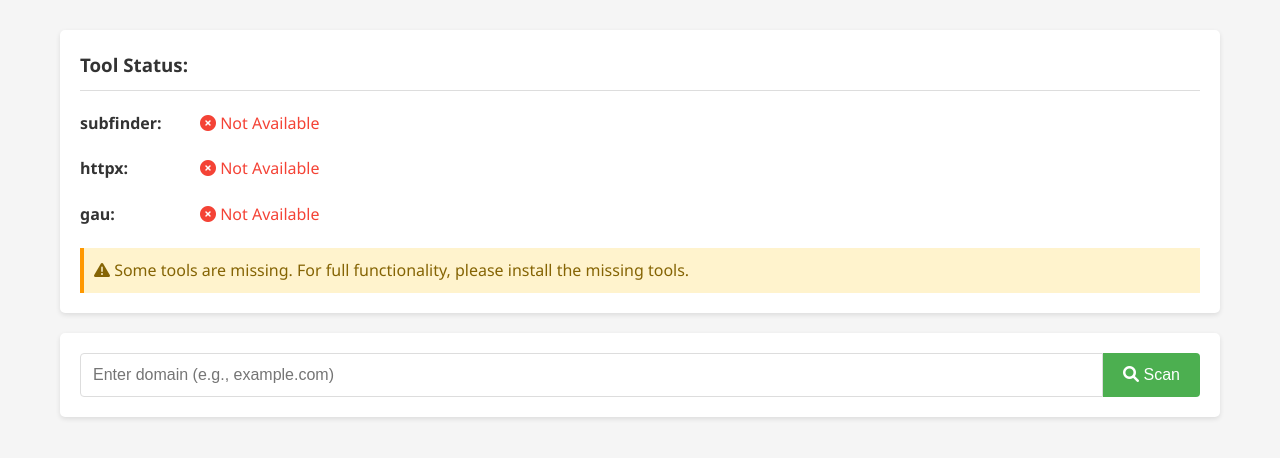
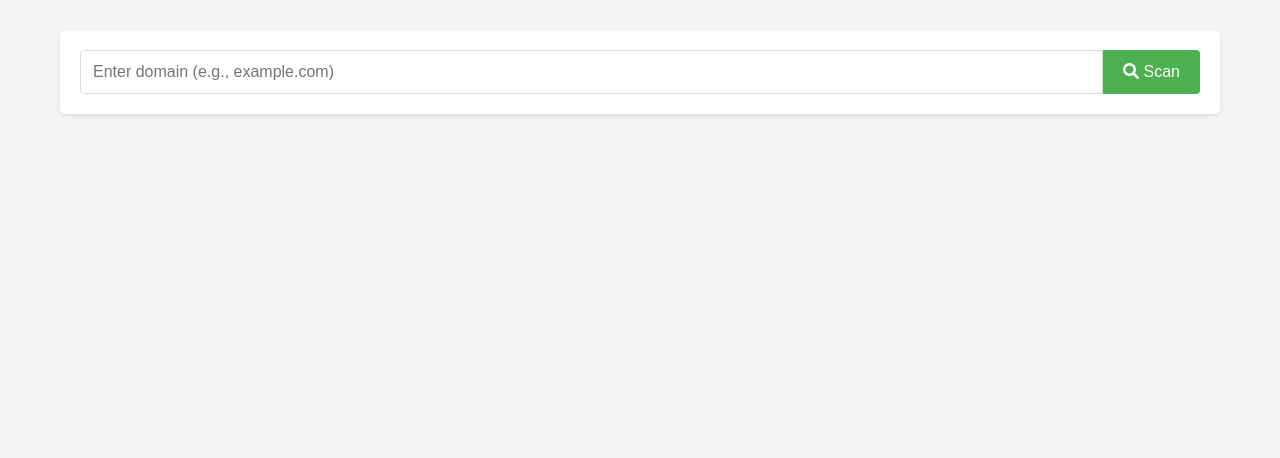
Before and after one commit to Alaswadi/reconAug, a Flask app: page / in a window 1280 px wide. Shown: the part 147-605 px from the top of the page. Run offline with Flask 3, Linux system fonts and the light colour scheme.

Commit message:
fix front-end

```diff
--- a/app.py
+++ b/app.py
@@ -346,8 +346,7 @@
 
 @app.route('/')
 def index():
-    tools = check_tools()
-    return render_template('index.html', tools=tools)
+    return render_template('index.html')
 
 def run_scan_in_background(task_id, domain):
     """Run the scan in a background thread and update progress"""
--- a/static/style.css
+++ b/static/style.css
@@ -40,58 +40,6 @@
 
 header h1 {
     margin-bottom: 10px;
-}
-
-.tool-status {
-    background-color: white;
-    padding: 20px;
-    border-radius: 5px;
-    box-shadow: 0 2px 5px rgba(0, 0, 0, 0.1);
-    margin-bottom: 20px;
-}
-
-.tool-status h3 {
-    margin-bottom: 15px;
-    border-bottom: 1px solid var(--border-color);
-    padding-bottom: 10px;
-}
-
-.tool-status ul {
-    list-style: none;
-}
-
-.tool-status li {
-    margin-bottom: 10px;
-    display: flex;
-    align-items: center;
-}
-
-.tool-name {
-    font-weight: bold;
-    width: 100px;
-    display: inline-block;
-}
-
-.status {
-    padding: 5px 10px;
-    border-radius: 3px;
-    margin-left: 10px;
-}
-
-.available {
-    color: var(--success-color);
-}
-
-.unavailable {
-    color: var(--danger-color);
-}
-
-.warning {
-    margin-top: 15px;
-    padding: 10px;
-    background-color: #fff3cd;
-    border-left: 4px solid var(--warning-color);
-    color: #856404;
 }
 
 .search-form {
--- a/templates/index.html
+++ b/templates/index.html
@@ -13,41 +13,6 @@
             <h1><i class="fas fa-search"></i> Subdomains Finder</h1>
             <p>Discover subdomains and check live hosts</p>
         </header>
-
-        <div class="tool-status">
-            <h3>Tool Status:</h3>
-            <ul>
-                <li>
-                    <span class="tool-name">subfinder:</span>
-                    {% if tools.subfinder %}
-                        <span class="status available"><i class="fas fa-check-circle"></i> Available</span>
-                    {% else %}
-                        <span class="status unavailable"><i class="fas fa-times-circle"></i> Not Available</span>
-                    {% endif %}
-                </li>
-                <li>
-                    <span class="tool-name">httpx:</span>
-                    {% if tools.httpx %}
-                        <span class="status available"><i class="fas fa-check-circle"></i> Available</span>
-                    {% else %}
-                        <span class="status unavailable"><i class="fas fa-times-circle"></i> Not Available</span>
-                    {% endif %}
-                </li>
-                <li>
-                    <span class="tool-name">gau:</span>
-                    {% if tools.gau %}
-                        <span class="status available"><i class="fas fa-check-circle"></i> Available</span>
-                    {% else %}
-                        <span class="status unavailable"><i class="fas fa-times-circle"></i> Not Available</span>
-                    {% endif %}
-                </li>
-            </ul>
-            {% if not tools.subfinder or not tools.httpx %}
-                <div class="warning">
-                    <p><i class="fas fa-exclamation-triangle"></i> Some tools are missing. For full functionality, please install the missing tools.</p>
-                </div>
-            {% endif %}
-        </div>
 
         <div class="search-form">
             <form id="scanForm">
```
